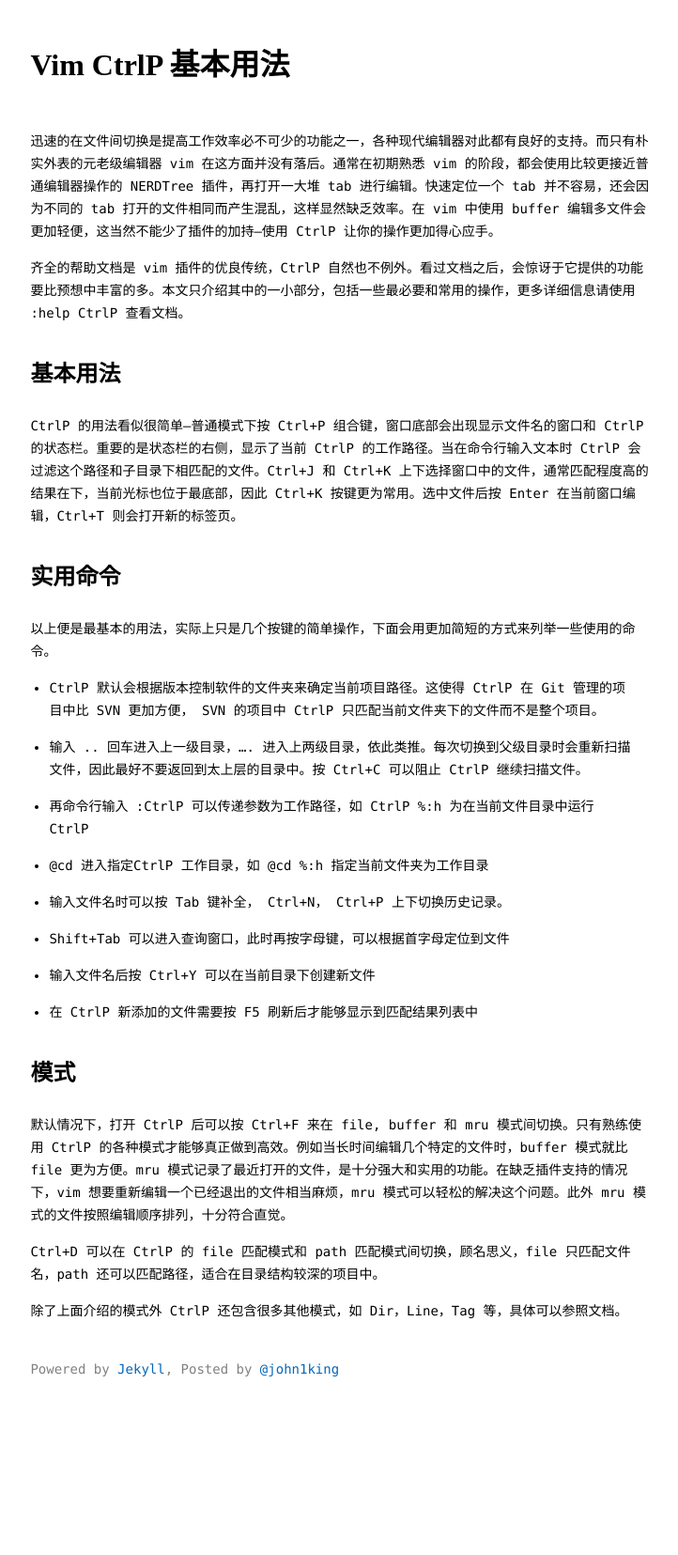
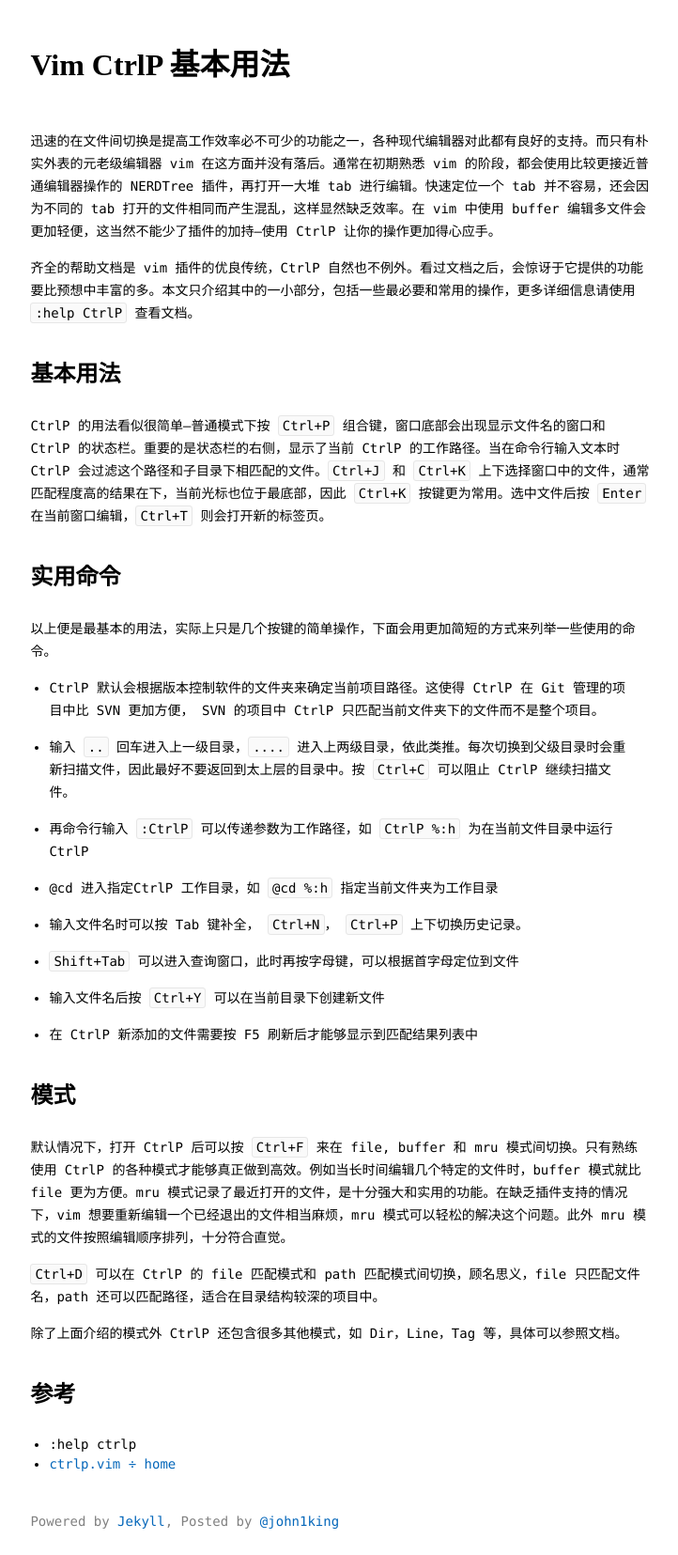
Before and after one commit to john1king/john1king.github.com, a Jekyll site: the page built from _posts/2012-08-16-vim-ctrlp-usage.md, in a window 1280 px wide. Shown: the whole page at 94% size, without its empty margins (208-930 px from the left). Built offline with Jekyll 4.4.1, drawn with Linux system fonts in a browser that asks for light colours; Markdown is read by kramdown in place of the engine named in the settings; comment, search, counter and statistics services are not loaded; before the commit the page ends 1493 px from its top, so only the background shows below that.

Commit message:
wrap code tag for vim keyboard

```diff
--- a/_posts/2012-08-16-vim-ctrlp-usage.md
+++ b/_posts/2012-08-16-vim-ctrlp-usage.md
@@ -5,13 +5,13 @@
 
 迅速的在文件间切换是提高工作效率必不可少的功能之一，各种现代编辑器对此都有良好的支持。而只有朴实外表的元老级编辑器 vim 在这方面并没有落后。通常在初期熟悉 vim 的阶段，都会使用比较更接近普通编辑器操作的 NERDTree 插件，再打开一大堆 tab 进行编辑。快速定位一个 tab 并不容易，还会因为不同的 tab 打开的文件相同而产生混乱，这样显然缺乏效率。在 vim 中使用 buffer 编辑多文件会更加轻便，这当然不能少了插件的加持--使用 CtrlP 让你的操作更加得心应手。
 
-齐全的帮助文档是 vim 插件的优良传统，CtrlP 自然也不例外。看过文档之后，会惊讶于它提供的功能要比预想中丰富的多。本文只介绍其中的一小部分，包括一些最必要和常用的操作，更多详细信息请使用 :help CtrlP 查看文档。
+齐全的帮助文档是 vim 插件的优良传统，CtrlP 自然也不例外。看过文档之后，会惊讶于它提供的功能要比预想中丰富的多。本文只介绍其中的一小部分，包括一些最必要和常用的操作，更多详细信息请使用 `:help CtrlP` 查看文档。
 
 
 基本用法
 --------
 
-CtrlP 的用法看似很简单--普通模式下按 Ctrl+P 组合键，窗口底部会出现显示文件名的窗口和 CtrlP 的状态栏。重要的是状态栏的右侧，显示了当前 CtrlP 的工作路径。当在命令行输入文本时 CtrlP 会过滤这个路径和子目录下相匹配的文件。Ctrl+J 和 Ctrl+K 上下选择窗口中的文件，通常匹配程度高的结果在下，当前光标也位于最底部，因此 Ctrl+K 按键更为常用。选中文件后按 Enter 在当前窗口编辑，Ctrl+T 则会打开新的标签页。
+CtrlP 的用法看似很简单--普通模式下按 `Ctrl+P` 组合键，窗口底部会出现显示文件名的窗口和 CtrlP 的状态栏。重要的是状态栏的右侧，显示了当前 CtrlP 的工作路径。当在命令行输入文本时 CtrlP 会过滤这个路径和子目录下相匹配的文件。`Ctrl+J` 和 `Ctrl+K` 上下选择窗口中的文件，通常匹配程度高的结果在下，当前光标也位于最底部，因此 `Ctrl+K` 按键更为常用。选中文件后按 `Enter` 在当前窗口编辑，`Ctrl+T` 则会打开新的标签页。
 
 实用命令
 --------
@@ -20,25 +20,30 @@
 
 - CtrlP 默认会根据版本控制软件的文件夹来确定当前项目路径。这使得 CtrlP 在 Git 管理的项目中比 SVN 更加方便， SVN 的项目中 CtrlP 只匹配当前文件夹下的文件而不是整个项目。
 
-- 输入 .. 回车进入上一级目录，.... 进入上两级目录，依此类推。每次切换到父级目录时会重新扫描文件，因此最好不要返回到太上层的目录中。按 Ctrl+C 可以阻止 CtrlP 继续扫描文件。
+- 输入 `..` 回车进入上一级目录，`....` 进入上两级目录，依此类推。每次切换到父级目录时会重新扫描文件，因此最好不要返回到太上层的目录中。按 `Ctrl+C` 可以阻止 CtrlP 继续扫描文件。
 
-- 再命令行输入 :CtrlP 可以传递参数为工作路径，如 CtrlP %:h 为在当前文件目录中运行 CtrlP
+- 再命令行输入 `:CtrlP` 可以传递参数为工作路径，如 `CtrlP %:h` 为在当前文件目录中运行 CtrlP
 
-- @cd 进入指定CtrlP 工作目录，如 @cd %:h 指定当前文件夹为工作目录
+- @cd 进入指定CtrlP 工作目录，如 `@cd %:h` 指定当前文件夹为工作目录
 
-- 输入文件名时可以按 Tab 键补全， Ctrl+N， Ctrl+P 上下切换历史记录。
+- 输入文件名时可以按 Tab 键补全， `Ctrl+N`， `Ctrl+P` 上下切换历史记录。
 
-- Shift+Tab 可以进入查询窗口，此时再按字母键，可以根据首字母定位到文件
+- `Shift+Tab` 可以进入查询窗口，此时再按字母键，可以根据首字母定位到文件
 
-- 输入文件名后按 Ctrl+Y 可以在当前目录下创建新文件
+- 输入文件名后按 `Ctrl+Y` 可以在当前目录下创建新文件
 
 - 在 CtrlP 新添加的文件需要按 F5 刷新后才能够显示到匹配结果列表中
 
 模式
 ----
 
-默认情况下，打开 CtrlP 后可以按 Ctrl+F 来在 file, buffer 和 mru 模式间切换。只有熟练使用 CtrlP 的各种模式才能够真正做到高效。例如当长时间编辑几个特定的文件时，buffer 模式就比 file 更为方便。mru 模式记录了最近打开的文件，是十分强大和实用的功能。在缺乏插件支持的情况下，vim 想要重新编辑一个已经退出的文件相当麻烦，mru 模式可以轻松的解决这个问题。此外 mru 模式的文件按照编辑顺序排列，十分符合直觉。
+默认情况下，打开 CtrlP 后可以按 `Ctrl+F` 来在 file, buffer 和 mru 模式间切换。只有熟练使用 CtrlP 的各种模式才能够真正做到高效。例如当长时间编辑几个特定的文件时，buffer 模式就比 file 更为方便。mru 模式记录了最近打开的文件，是十分强大和实用的功能。在缺乏插件支持的情况下，vim 想要重新编辑一个已经退出的文件相当麻烦，mru 模式可以轻松的解决这个问题。此外 mru 模式的文件按照编辑顺序排列，十分符合直觉。
 
-Ctrl+D 可以在 CtrlP 的 file 匹配模式和 path 匹配模式间切换，顾名思义，file 只匹配文件名，path 还可以匹配路径，适合在目录结构较深的项目中。
+`Ctrl+D` 可以在 CtrlP 的 file 匹配模式和 path 匹配模式间切换，顾名思义，file 只匹配文件名，path 还可以匹配路径，适合在目录结构较深的项目中。
 
 除了上面介绍的模式外 CtrlP 还包含很多其他模式，如 Dir，Line，Tag 等，具体可以参照文档。
+
+参考
+----
+- :help ctrlp
+- [ctrlp.vim ÷ home](http://kien.github.com/ctrlp.vim/)
```
